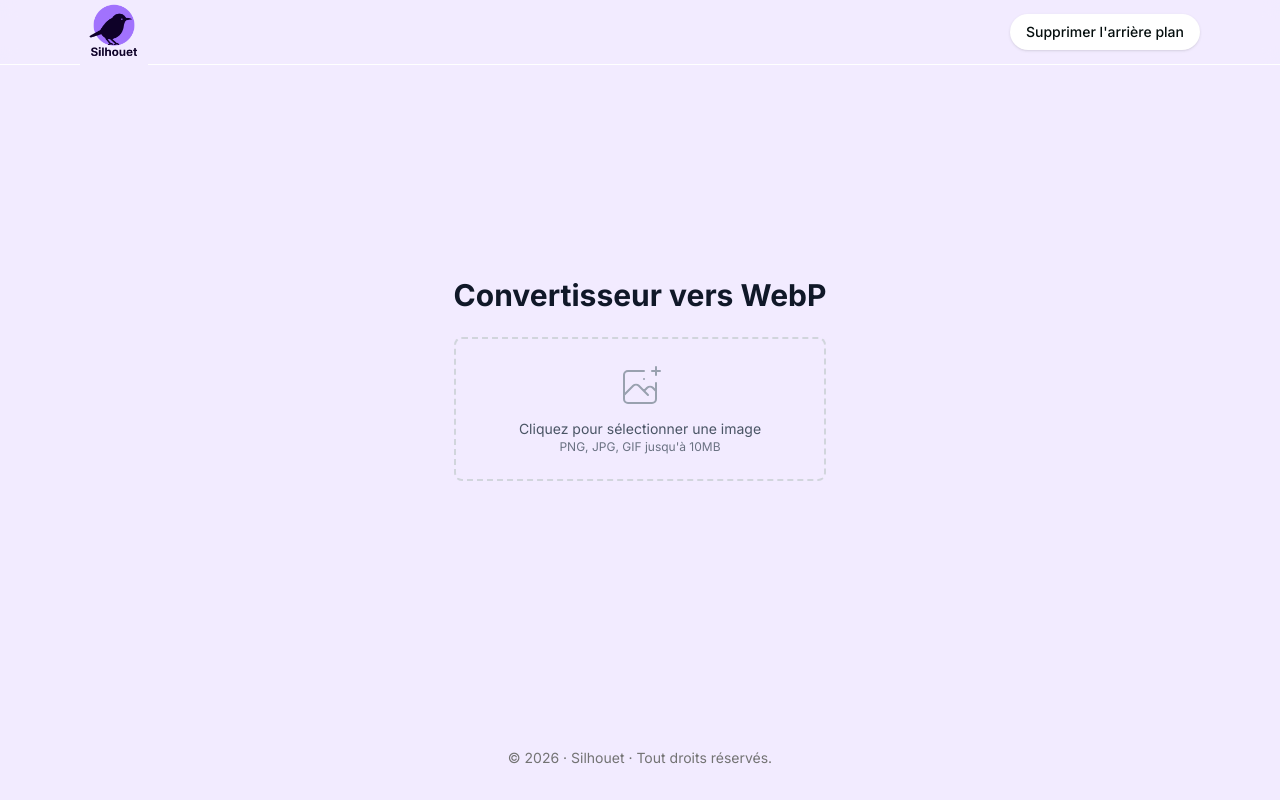
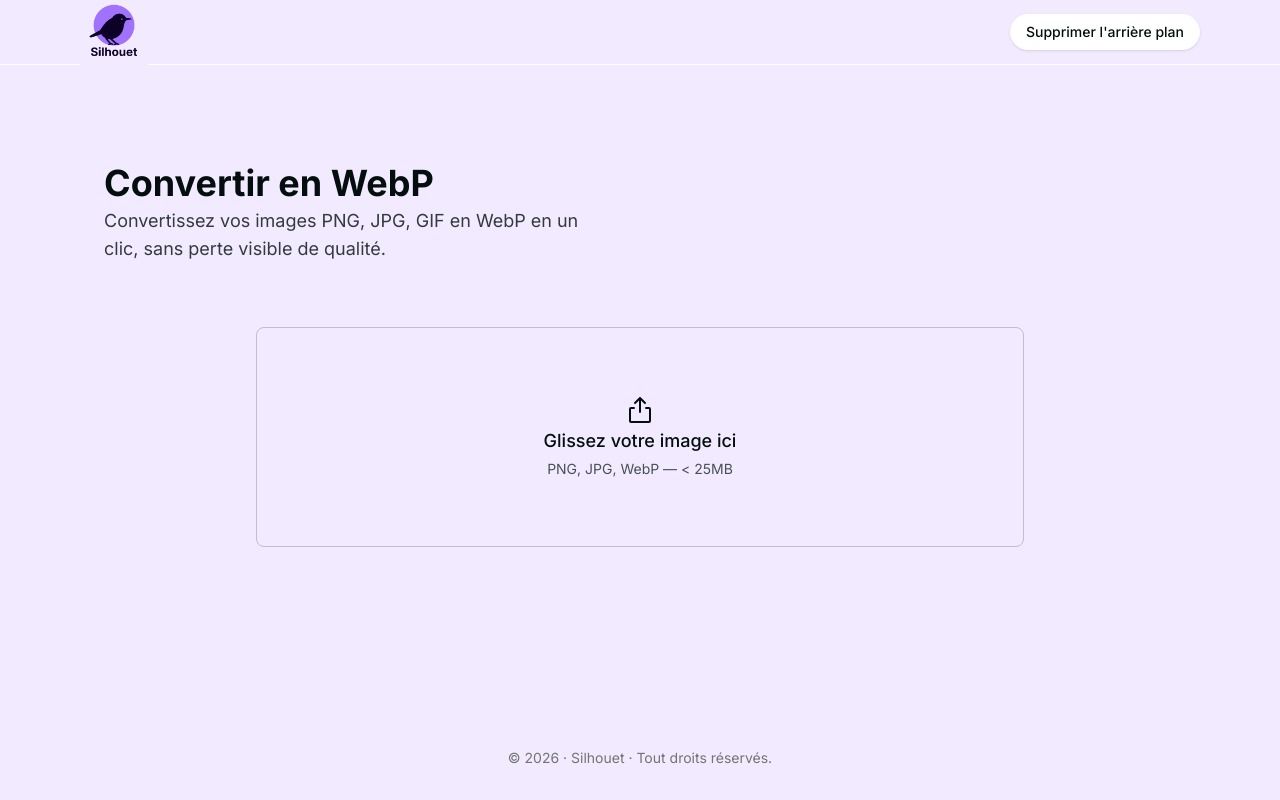
Before and after one commit to michaelgirardet/silhouet, a Next.js app: page /convert in a window 1280 px wide. Built offline with nearby package versions, Linux system fonts and the light colour scheme.

Commit message:
style: modale after rm background

```diff
--- a/src/app/components/BeforeAfterSlider.tsx
+++ b/src/app/components/BeforeAfterSlider.tsx
@@ -104,8 +104,8 @@ export default function BeforeAfterSlider() {
           willChange: "left",
         }}
       >
-        <div className="bg-primary h-full w-[2px] translate-x-[-1px]" />
-        <div className="bg-primary absolute top-1/2 left-1/2 h-6 w-6 -translate-x-1/2 -translate-y-1/2 rounded-full border-2 border-white shadow-md" />
+        <div className="h-full w-[2px] translate-x-[-1px]" />
+        <div className="border-whiteshadow-md absolute top-1/2 left-1/2 h-6 w-6 -translate-x-1/2 -translate-y-1/2 rounded-full border-2" />
       </div>
     </div>
   );
--- a/src/app/components/Modal.tsx
+++ b/src/app/components/Modal.tsx
@@ -1,5 +1,6 @@
 "use client";
 
+import { XIcon } from "@phosphor-icons/react";
 import { useEffect, useRef } from "react";
 import { createPortal } from "react-dom";
 
@@ -81,13 +82,16 @@ export default function Modal({
           <button
             ref={firstFocusRef}
             onClick={onClose}
-            className="cursor-pointer rounded-full bg-red-500/80 px-3 py-1.5 font-bold text-white"
+            className="flex h-8 w-8 cursor-pointer items-center justify-center rounded-full font-bold text-white transition duration-300 ease-in-out hover:border"
           >
-            ✕
+            <XIcon size={24} />
           </button>
         </div>
 
-        <div className="max-h-[70vh] overflow-auto bg-white p-4 md:p-5">
+        <div
+          className="bg- max-h-[70vh] overflow-auto p-4 md:p-5"
+          id="bg-background-remover"
+        >
           {children}
         </div>
 
--- a/src/app/components/Navbar.tsx
+++ b/src/app/components/Navbar.tsx
@@ -20,7 +20,7 @@ export default function Navbar() {
           <a
             href="/remove-bg"
             className={
-              "rounded-full bg-white px-4 py-2 shadow-sm transition duration-300 ease-in-out hover:bg-white/120 hover:opacity-80"
+              "hover:text-indigo rounded-full bg-white px-4 py-2 shadow-sm transition duration-300 ease-in-out"
             }
           >
             Supprimer l&apos;arrière plan
--- a/src/app/convert/page.tsx
+++ b/src/app/convert/page.tsx
@@ -1,129 +1,142 @@
 "use client";
 
-import React, { useState } from "react";
+import { useState } from "react";
+import Dropzone from "@/app/components/Dropzone";
 import Image from "next/image";
+import Loader from "@/app/components/Loader";
+import { DownloadSimpleIcon } from "@phosphor-icons/react";
 
 export default function ConvertImages() {
-  const [convertedUrl, setConvertedUrl] = useState<string | null>(null);
-  const [isConverting, setIsConverting] = useState(false);
+  const [busy, setBusy] = useState(false);
+  const [error, setError] = useState<string | null>(null);
+  const [srcURL, setSrcURL] = useState<string | null>(null);
+  const [outURL, setOutURL] = useState<string | null>(null);
 
-  async function handleConvert(e: React.ChangeEvent<HTMLInputElement>) {
-    const file = e.target.files?.[0];
-    if (!file) return;
-
-    setIsConverting(true);
+  async function process(file: File) {
+    setBusy(true);
+    setError(null);
+    setSrcURL(null);
+    setOutURL(null);
 
     try {
-      // Crée un canvas pour la conversion
+      // Crée un élément <img> temporaire
       const img = document.createElement("img");
-      const canvas = document.createElement("canvas");
-      const ctx = canvas.getContext("2d");
-
-      // Charge l'image
-      await new Promise((resolve, reject) => {
-        img.onload = resolve;
+      await new Promise<void>((resolve, reject) => {
+        img.onload = () => resolve();
         img.onerror = reject;
         img.src = URL.createObjectURL(file);
       });
 
-      // Configure le canvas
+      // Création du canvas
+      const canvas = document.createElement("canvas");
+      const ctx = canvas.getContext("2d");
       canvas.width = img.width;
       canvas.height = img.height;
-
-      // Dessine l'image
       ctx?.drawImage(img, 0, 0);
 
-      // Convertit en WebP
-      canvas.toBlob(
-        (blob) => {
-          if (blob) {
-            const url = URL.createObjectURL(blob);
-            setConvertedUrl(url);
-          }
-          setIsConverting(false);
-        },
-        "image/webp",
-        0.8, // Qualité 80%
+      // Conversion → WebP
+      const blob: Blob | null = await new Promise((resolve) =>
+        canvas.toBlob(resolve, "image/webp", 0.8),
       );
 
-      // Nettoie
+      if (!blob) throw new Error("Conversion WebP échouée");
+
+      setSrcURL(URL.createObjectURL(file));
+      setOutURL(URL.createObjectURL(blob));
+
+      // Nettoyage
       URL.revokeObjectURL(img.src);
-    } catch (error) {
-      console.error("Erreur lors de la conversion:", error);
-      setIsConverting(false);
+    } catch (e: unknown) {
+      if (e instanceof Error) {
+        console.error(e.message);
+      } else {
+        console.error(e);
+      }
+    } finally {
+      setBusy(false);
     }
   }
 
+  const reset = () => {
+    setSrcURL(null);
+    setOutURL(null);
+    setError(null);
+  };
+
   return (
-    <div className="mx-auto max-w-2xl p-8">
-      <h1 className="mb-6 text-3xl font-bold text-gray-900">
-        Convertisseur vers WebP
+    <section className="container mx-auto grid gap-8 px-4 py-10 md:grid-cols-2 md:gap-10 md:py-14">
+      <div className="shadow-soft rounded-lg p-6 text-center text-2xl md:text-left">
+        <h1 className="mb-1 text-3xl font-bold sm:text-4xl">
+          Convertir en WebP
         </h1>
-
-      <div className="mb-6">
-        <label
-          htmlFor="file-upload"
-          className="flex w-full cursor-pointer items-center justify-center rounded-lg border-2 border-dashed border-gray-300 px-4 py-6 transition-colors hover:border-blue-500"
-        >
-          <div className="text-center">
-            <svg
-              className="mx-auto h-12 w-12 text-gray-400"
-              stroke="currentColor"
-              fill="none"
-              viewBox="0 0 48 48"
-            >
-              <path
-                d="M28 8H12a4 4 0 00-4 4v20m32-12v8m0 0v8a4 4 0 01-4 4H12a4 4 0 01-4-4v-4m32-4l-3.172-3.172a4 4 0 00-5.656 0L28 28M8 32l9.172-9.172a4 4 0 015.656 0L28 28m0 0l4 4m4-24h8m-4-4v8m-12 4h.02"
-                strokeWidth={2}
-                strokeLinecap="round"
-                strokeLinejoin="round"
-              />
-            </svg>
-            <p className="mt-2 text-sm text-gray-600">
-              Cliquez pour sélectionner une image
-            </p>
-            <p className="text-xs text-gray-500">
-              PNG, JPG, GIF jusqu&apos;à 10MB
+        <p className="text-base opacity-80 sm:text-lg">
+          Convertissez vos images PNG, JPG, GIF en WebP en un clic, sans perte
+          visible de qualité.
         </p>
       </div>
-          <input
-            id="file-upload"
-            type="file"
-            accept="image/*"
-            onChange={handleConvert}
-            className="hidden"
-          />
-        </label>
+
+      <div className="content-center md:col-span-2">
+        <Dropzone onFile={process} />
+        <div className="mt-24 flex w-full items-center justify-center">
+          {busy && <Loader />}
+        </div>
       </div>
 
-      {isConverting && (
-        <div className="py-8 text-center">
-          <div className="inline-block h-8 w-8 animate-spin rounded-full border-b-2 border-blue-500"></div>
-          <p className="mt-2 text-gray-600">Conversion en cours...</p>
+      {error && (
+        <div className="border-border rounded-md border p-3 text-sm text-[color:var(--color-danger,oklch(0.6_0.2_25))] md:col-span-2">
+          <p>Une erreur est survenue : {error}</p>
         </div>
       )}
 
-      {convertedUrl && !isConverting && (
-        <div className="mt-6 rounded-lg bg-gray-50 p-6">
-          <p className="mb-4 font-semibold text-gray-700">Image convertie :</p>
-          <div className="relative mx-auto mb-4 w-full max-w-md">
+      {/* Résultat */}
+      {srcURL && (
+        <div className="grid grid-cols-1 gap-4 sm:grid-cols-2 md:col-span-2">
+          <div>
+            <div className="mb-1 text-sm font-medium opacity-80">Source</div>
             <Image
-              src={convertedUrl}
-              alt="webp result"
-              width={400}
-              height={400}
-              className="h-auto w-full rounded-lg border-2 border-gray-200"
+              src={srcURL}
+              alt="source"
+              className="border-border block h-auto w-full rounded-lg border"
+              width={800}
+              height={800}
             />
           </div>
+
+          {outURL && (
+            <div>
+              <div className="mb-1 text-sm font-medium opacity-80">
+                Résultat (WebP)
+              </div>
+              <div className="u-checker border-mauve/20 rounded-lg border p-2">
+                <Image
+                  src={outURL}
+                  alt="résultat WebP"
+                  className="block h-auto w-full rounded-md"
+                  width={800}
+                  height={800}
+                />
+              </div>
+              <div className="grid grid-cols-1 items-center justify-center gap-8 md:grid-cols-2">
                 <a
-            href={convertedUrl}
+                  href={outURL}
                   download="converted.webp"
-            className="inline-block rounded-lg bg-blue-500 px-6 py-3 font-medium text-white transition-colors hover:bg-blue-600"
+                  className="bg-indigo md:text-md hover:bg-indigo/80 mt-4 flex cursor-pointer items-center justify-center gap-4 rounded-md px-4 py-2 text-sm font-medium text-white transition duration-300 ease-in-out"
                 >
-            📥 Télécharger WebP
+                  <DownloadSimpleIcon size={24} />
+                  Télécharger le WebP
                 </a>
+                <button
+                  type="button"
+                  className="md:text-md hover:text-indigo mt-3 cursor-pointer items-center justify-center gap-4 rounded-md border border-none bg-white px-4 py-2 text-sm font-medium transition duration-300 ease-in-out"
+                  onClick={reset}
+                >
+                  ↺ Recommencer
+                </button>
+              </div>
             </div>
           )}
         </div>
+      )}
+    </section>
   );
 }
--- a/src/app/globals.css
+++ b/src/app/globals.css
@@ -41,6 +41,12 @@ body {
 
 .moveleft {
   animation: moveleft 1.5s ease-out;
+}
+
+#bg-background-remover {
+  background-image: url("/images/bg_transparent.webp");
+  background-repeat: repeat;
+  background-size: contain;
 }
 
 /* Hero  Title  */
```
Also changed, not shown: src/app/page.tsx (+4 -4 lines), src/app/remove-bg/page.tsx (+4 -10 lines). Lines whose indentation alone changed are shown as unchanged.
